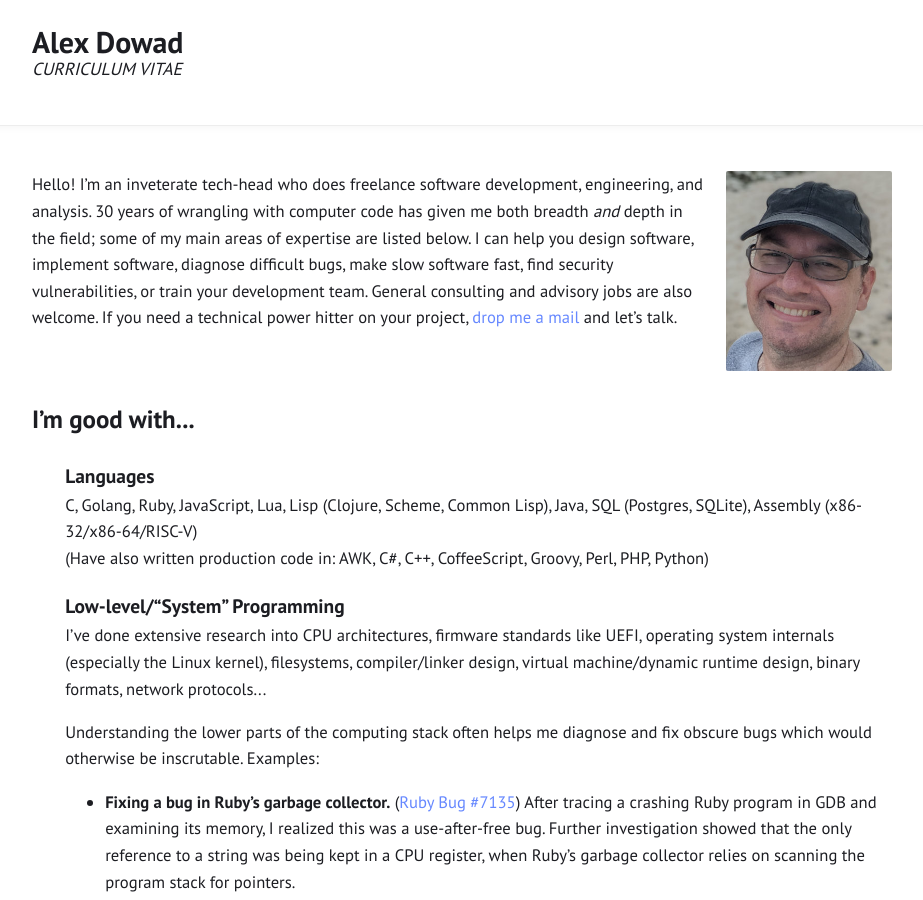
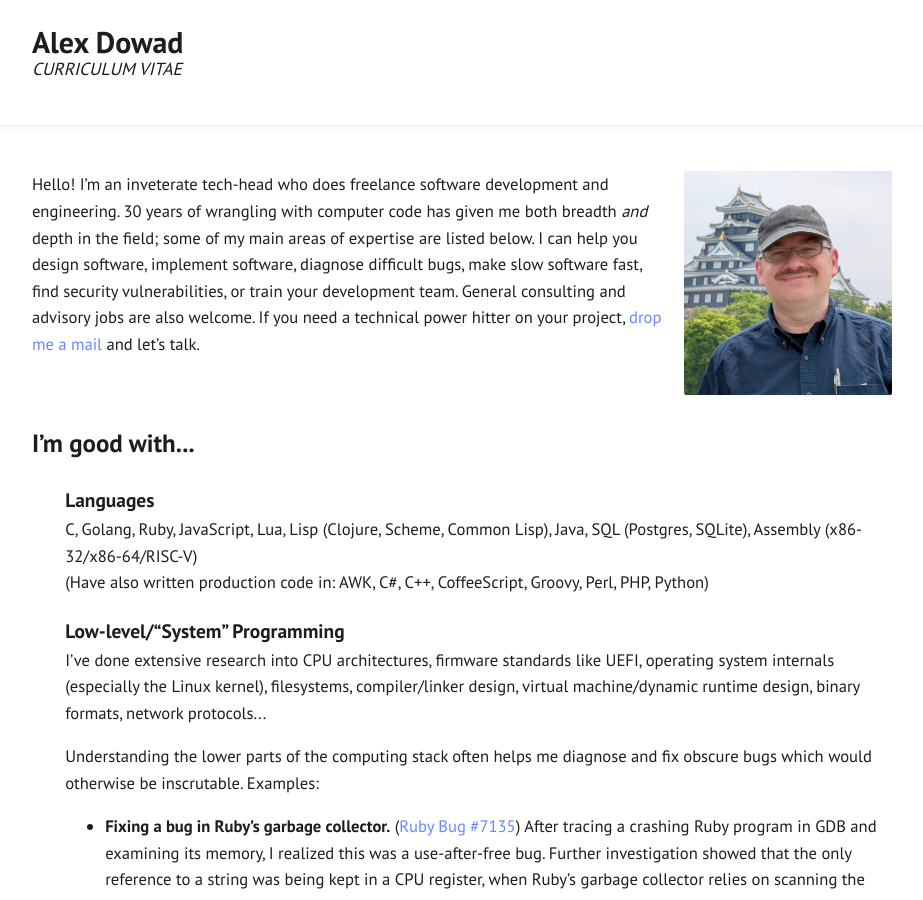
Before and after one commit to alexdowad/alexdowad.github.io, a Jekyll site: the page built from cv.html, in a window 1280 px wide and 900 px high. Shown: the whole window, without its empty margins (178-1101 px from the left). Built offline with Jekyll 4.4.1, drawn with Linux system fonts in a browser that asks for light colours.

Commit message:
Swap photo in CV

```diff
--- a/cv.html
+++ b/cv.html
@@ -49,8 +49,8 @@
 <article>
 
 <div style="display: flex; align-items: flex-start; gap: 1rem">
-	<p>Hello! I’m an inveterate tech-head who does freelance software development, engineering, and analysis. 30 years of wrangling with computer code has given me both breadth <i>and</i> depth in the field; some of my main areas of expertise are listed below. I can help you design software, implement software, diagnose difficult bugs, make slow software fast, find security vulnerabilities, or train your development team. General consulting and advisory jobs are also welcome. If you need a technical power hitter on your project, <a href="mailto:alexinbeijing@gmail.com">drop me a mail</a> and let’s talk.</p>
-	<img src="/assets/images/MyHead-lores.jpg" style="width: 10rem; height: auto; margin-top: 1em">
+	<p>Hello! I’m an inveterate tech-head who does freelance software development and engineering. 30 years of wrangling with computer code has given me both breadth <i>and</i> depth in the field; some of my main areas of expertise are listed below. I can help you design software, implement software, diagnose difficult bugs, make slow software fast, find security vulnerabilities, or train your development team. General consulting and advisory jobs are also welcome. If you need a technical power hitter on your project, <a href="mailto:alexinbeijing@gmail.com">drop me a mail</a> and let’s talk.</p>
+	<img src="/assets/images/MeInOkayama.jpg" style="width: 12.5rem; height: auto; margin-top: 1em">
 </div>
 
 <h2>I’m good with...</h2>
```
Also changed, not shown: assets/images/MeInOkayama.jpg (added).
